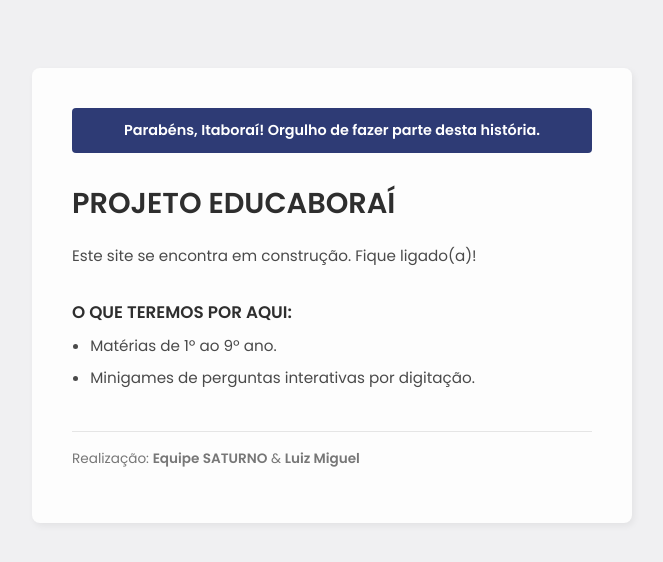
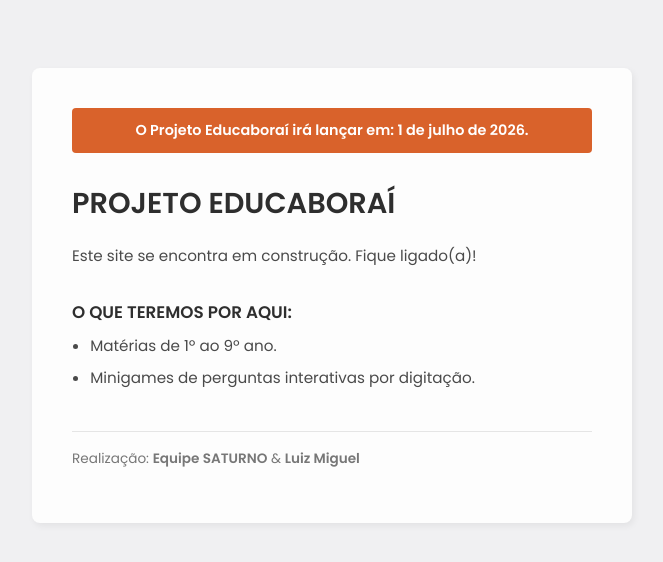
Before and after one commit to luizcsx/projeto-educaborai, a plain HTML site: page index.html in a window 1280 px wide. Shown: the whole page, without its empty margins (308-971 px from the left). Drawn offline with Linux system fonts and the light colour scheme.

Commit message:
feat: data de lançamento inicial do projeto

```diff
--- a/index.html
+++ b/index.html
@@ -28,7 +28,7 @@
             box-shadow: 2px 3px 7px rgba(0,0,0,0.06);
         }
         .lta-parabens {
-            background-color: #2E3B75;
+            background-color: #D9622B;
             color: white;
             padding: 12px;
             text-align: center;
@@ -90,7 +90,7 @@
 
     <div class="container">
         <div class="lta-parabens">
-            Parabéns, Itaboraí! Orgulho de fazer parte desta história.
+            O Projeto Educaboraí irá lançar em: 1 de julho de 2026.
         </div>
 
         <h1>PROJETO EDUCABORAÍ</h1>
```
